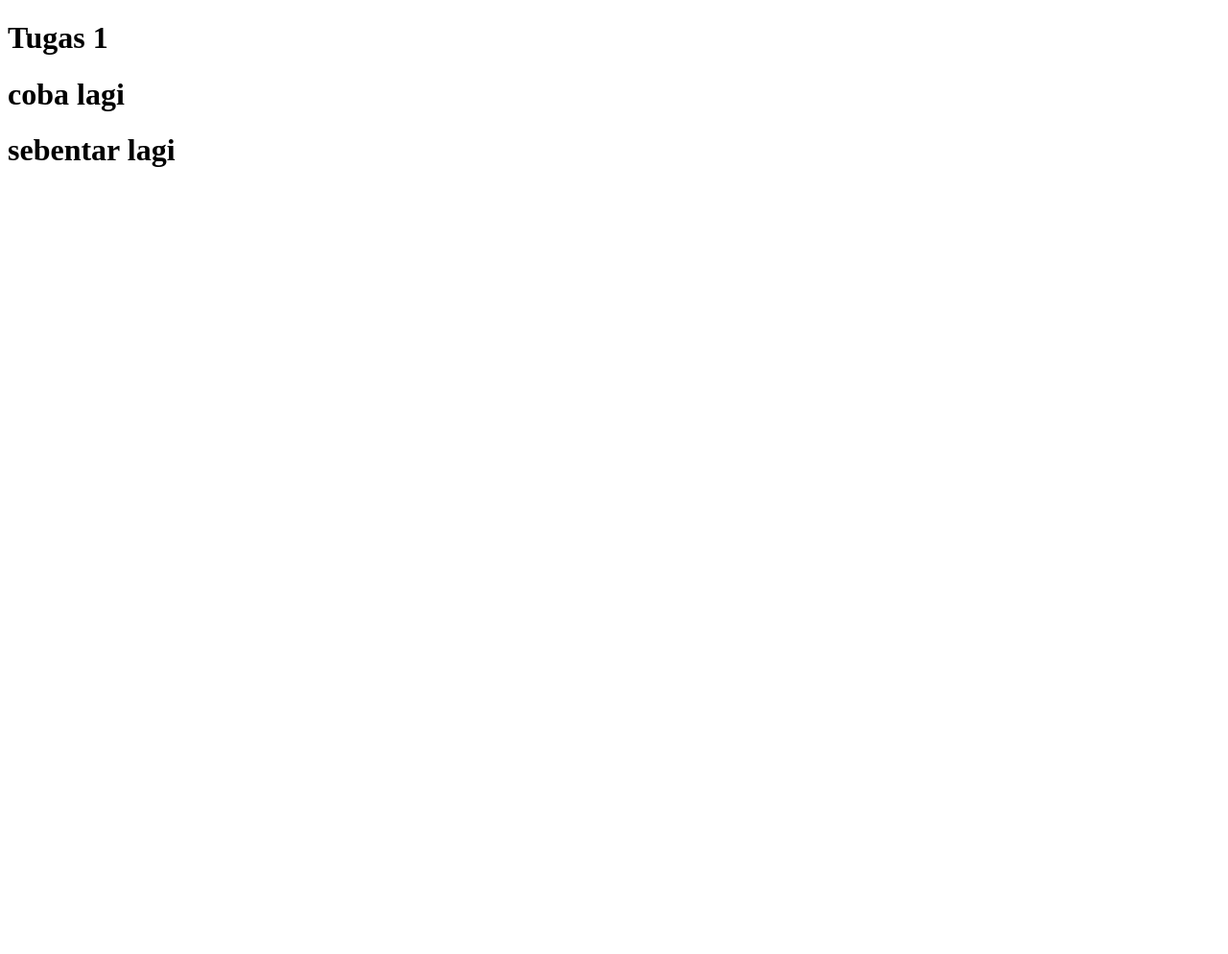
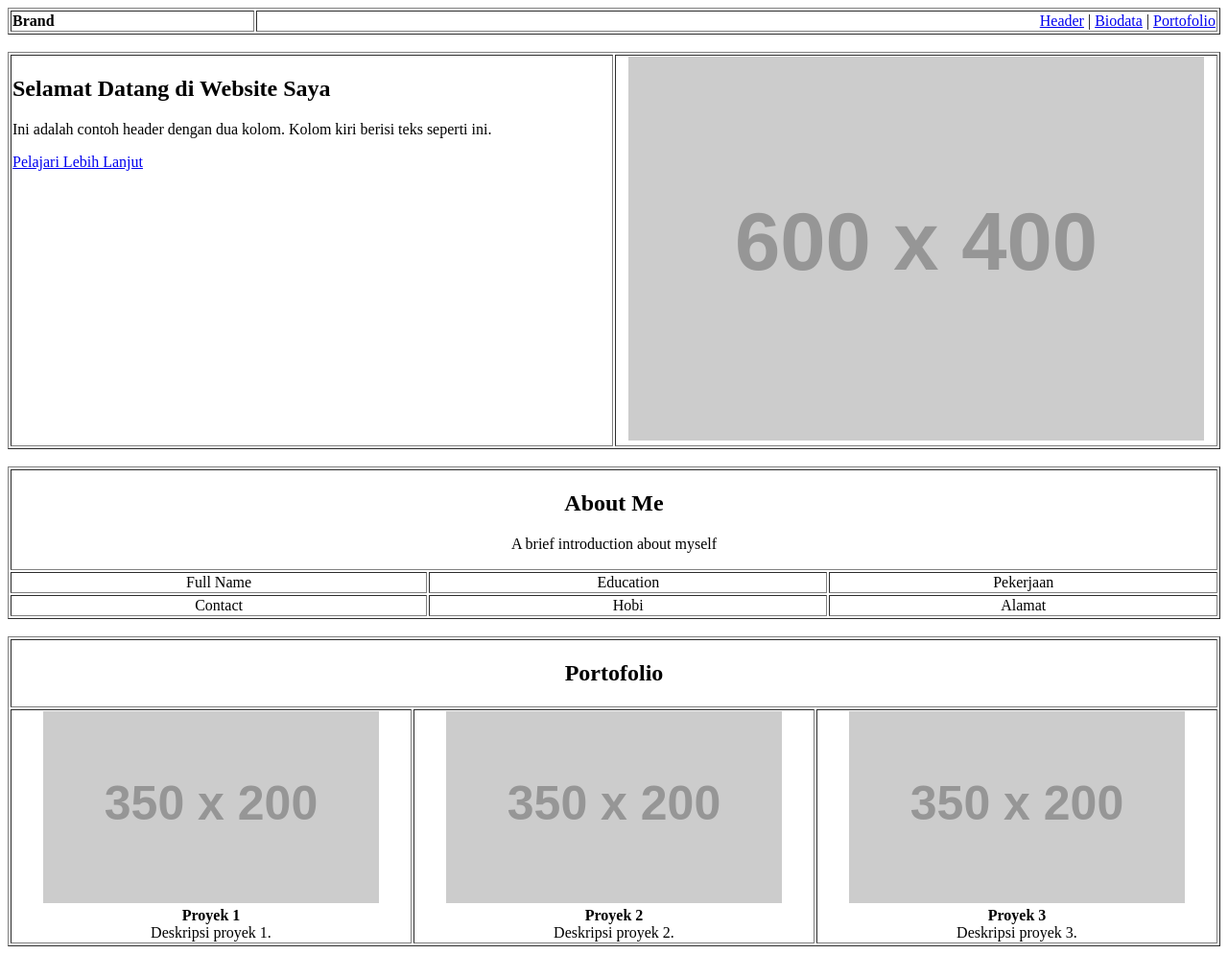
Before and after one commit to alvin2905/Tugas1-Bootcamp, a plain HTML site: page index.html in a window 1280 px wide. Shown: the whole page at 96% size. Before the commit the page ends 800 px from the top, so only its background shows below. Drawn offline with Linux system fonts and the light colour scheme; placeholder pictures from the web are drawn by us.

Commit message:
tes belajar table

```diff
--- a/index.html
+++ b/index.html
@@ -1,15 +1,90 @@
 <!DOCTYPE html>
-<html lang="en">
+<html>
 <head>
-    <meta charset="UTF-8">
-    <meta name="viewport" content="width=device-width, initial-scale=1.0">
-    <title>Document</title>
+    <title>Profil Saya</title>
 </head>
 <body>
 
-   <h1>Tugas 1</h1>
-   <h1>coba lagi</h1>
-   <h1>sebentar lagi</h1>
+<!-- Section 1: Menu -->
+<table border="1" width="100%">
+    <tr>
+        <td><b>Brand</b></td>
+        <td align="right">
+            <a href="#header">Header</a> |
+            <a href="#biodata">Biodata</a> |
+            <a href="#portofolio">Portofolio</a>
+        </td>
+    </tr>
+</table>
+
+<br>
+
+<!-- Section 2: Judul dan Gambar -->
+<a name="header"></a>
+<table border="1" width="100%">
+    <tr>
+        <td width="50%" valign="top">
+            <h2>Selamat Datang di Website Saya</h2>
+            <p>Ini adalah contoh header dengan dua kolom. Kolom kiri berisi teks seperti ini.</p>
+            <p><a href="#">Pelajari Lebih Lanjut</a></p>
+        </td>
+        <td width="50%" align="center">
+            <img src="https://via.placeholder.com/600x400" alt="Gambar">
+        </td>
+    </tr>
+</table>
+
+<br>
+
+<!-- Section 3: Biodata dengan 6 box -->
+<a name="biodata"></a>
+<table border="1" width="100%">
+    <tr>
+        <td colspan="3" align="center">
+            <h2>About Me</h2>
+            <p>A brief introduction about myself</p>
+        </td>
+    </tr>
+    <tr>
+        <td align="center">Full Name</td>
+        <td align="center">Education</td>
+        <td align="center">Pekerjaan</td>
+    </tr>
+    <tr>
+        <td align="center">Contact</td>
+        <td align="center">Hobi</td>
+        <td align="center">Alamat</td>
+    </tr>
+</table>
+
+<br>
+
+<!-- Section 4: Portofolio -->
+<a name="portofolio"></a>
+<table border="1" width="100%">
+    <tr>
+        <td colspan="3" align="center">
+            <h2>Portofolio</h2>
+        </td>
+    </tr>
+    <tr>
+        <td align="center">
+            <img src="https://via.placeholder.com/350x200" alt="Proyek 1"><br>
+            <b>Proyek 1</b><br>
+            Deskripsi proyek 1.
+        </td>
+        <td align="center">
+            <img src="https://via.placeholder.com/350x200" alt="Proyek 2"><br>
+            <b>Proyek 2</b><br>
+            Deskripsi proyek 2.
+        </td>
+        <td align="center">
+            <img src="https://via.placeholder.com/350x200" alt="Proyek 3"><br>
+            <b>Proyek 3</b><br>
+            Deskripsi proyek 3.
+        </td>
+    </tr>
+</table>
 
 </body>
 </html>
```
